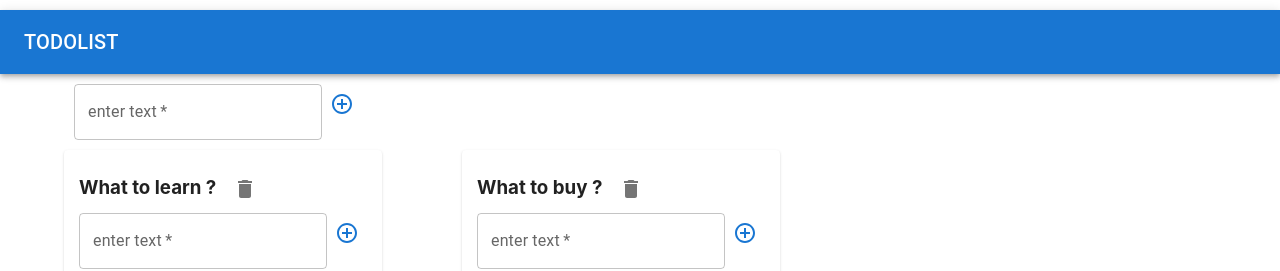
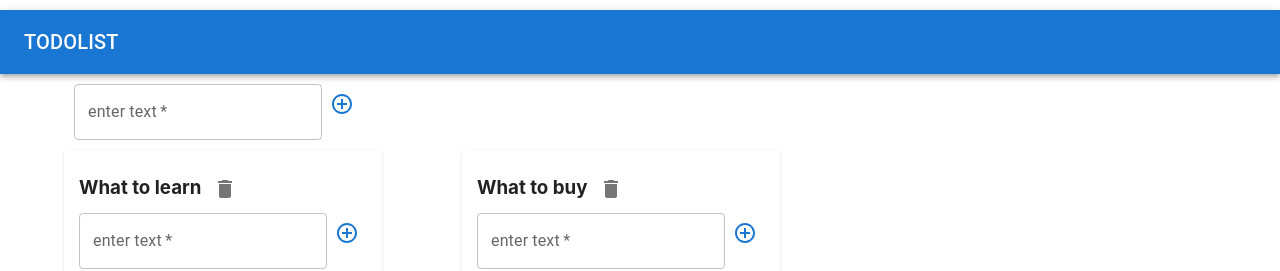
Before and after one commit to zhirkovpetr/TODOLIST, a React (Create React App) app: page / in a window 1280 px wide. Shown: the top 271 px of the page. Built offline with nearby package versions, Linux system fonts and the light colour scheme; the HTML template or start-up script is replaced by a standard one.

Commit message:
feat: todolist reducer, unit test for todolist reducer, change usestate on usereducer in app from todolist

```diff
--- a/src/App.css
+++ b/src/App.css
@@ -15,7 +15,6 @@ ul {
   margin-top: 10px;
 }
 
-
 .active-filter {
   background-color: coral;
 }
--- a/src/App.tsx
+++ b/src/App.tsx
@@ -1,7 +1,14 @@
-import React, {useState} from 'react';
+import React, {useReducer, useState} from 'react';
 
 import {TaskType, Todolist} from "./Todolist";
 import {AddItemForm} from "./AddItemForm";
+import {
+  AddTodolistAC,
+  ChangeTodolistFilterAC,
+  ChangeTodolistTitleAC,
+  RemoveTodolistAC,
+  todolistReducer
+} from "./reducers/todolist-reducer";
 
 import AppBar from '@mui/material/AppBar';
 import Toolbar from '@mui/material/Toolbar';
@@ -9,11 +16,12 @@ import Typography from '@mui/material/Typography';
 import Container from "@mui/material/Container";
 import Grid from "@mui/material/Grid";
 import Paper from "@mui/material/Paper";
+
 import './App.css';
 
 export type FilterType = 'All' | 'Active' | 'Completed'
 
-type TodolistType = {
+export type TodolistType = {
   id: string
   title: string
   filter: FilterType
@@ -27,9 +35,9 @@ export const App: React.FC = () => {
   const todolistId1 = crypto.randomUUID()
   const todolistId2 = crypto.randomUUID()
 
-  let [todolists, setTodolists] = useState<TodolistType[]>([
-    {id: todolistId1, title: 'What to learn ? ', filter: 'All'},
-    {id: todolistId2, title: 'What to buy ? ', filter: 'All'},
+  const [todolists, dispatchTodolists] = useReducer(todolistReducer, [
+    {id: todolistId1, title: "What to learn", filter: "All"},
+    {id: todolistId2, title: "What to buy", filter: "All"}
   ])
 
   let [tasks, setTasks] = useState<TaskStateType>({
@@ -48,18 +56,15 @@ export const App: React.FC = () => {
   })
 
   const changeTodolistFilter = (value: FilterType, todolistId: string) => {
-    setTodolists(todolists.map(todolist => todolist.id === todolistId ? {
-      ...todolist,
-      filter: value
-    } : {...todolist}))
+    dispatchTodolists(ChangeTodolistFilterAC(value, todolistId))
   }
 
   const deleteTask = (id: string, todolistId: string) => {
     setTasks({...tasks, [todolistId]: tasks[todolistId].filter(task => task.id !== id)})
   }
 
-  const deleteTodolist = (todolistId: string) => {
-    setTodolists(todolists.filter(todolist => todolist.id !== todolistId))
+  const removeTodolist = (todolistId: string) => {
+    dispatchTodolists(RemoveTodolistAC(todolistId))
     delete tasks[todolistId]
   }
 
@@ -77,15 +82,12 @@ export const App: React.FC = () => {
 
   const addTodolistHandler = (title: string) => {
     let todolistId = crypto.randomUUID()
-    setTodolists([{id: todolistId, title: title + ' ', filter: 'All'}, ...todolists])
+    dispatchTodolists(AddTodolistAC(title, todolistId))
     setTasks({...tasks, [todolistId]: []})
   }
 
   const changeTodolistTitle = (title: string, todolistId: string) => {
-    setTodolists(todolists.map(todolist => todolist.id === todolistId ? {
-      ...todolist,
-      title: title
-    } : {...todolist}))
+   dispatchTodolists(ChangeTodolistTitleAC(title, todolistId))
   }
 
   const changeTaskTitle = (taskId: string, title: string, todolistId: string) => {
@@ -130,7 +132,7 @@ export const App: React.FC = () => {
                   addTask={addTask}
                   deleteTask={deleteTask}
                   changeTaskStatus={changeTaskStatus}
-                  deleteTodolist={deleteTodolist}
+                  deleteTodolist={removeTodolist}
                   changeTaskTitle={changeTaskTitle}
                   changeTodolistTitle={changeTodolistTitle}
                   changeTodolistFilter={changeTodolistFilter}/>
--- a/src/Todolist.tsx
+++ b/src/Todolist.tsx
@@ -8,6 +8,7 @@ import IconButton from '@mui/material/IconButton';
 import DeleteIcon from '@mui/icons-material/Delete';
 import Button from '@mui/material/Button';
 import Checkbox from '@mui/material/Checkbox';
+
 import './App.css';
 
 export type TaskType = {
@@ -74,7 +75,7 @@ export const Todolist: React.FC<TodolistPropsType> = (props) => {
     return (
       <div key={task.id} className={task.isDone ? 'is-done' : ''}>
         <li>
-          <Checkbox checked={task.isDone} onChange={onChangeStatusHandler} size="small" />
+          <Checkbox checked={task.isDone} onChange={onChangeStatusHandler} size="small"/>
           <EditSpan title={task.title} onChangeTitle={onChangeTaskTitle}/>
           <IconButton onClick={deleteTaskHandler} aria-label="delete" size="small">
             <DeleteIcon fontSize="small"/>
--- /dev/null
+++ b/src/reducers/todolist-reducer.ts
@@ -0,0 +1,56 @@
+import {FilterType, TodolistType} from "../App";
+
+const CHANGE_TODOLIST_FILTER = 'CHANGE-TODOLIST-FILTER'
+const REMOVE_TODOLIST = 'REMOVE-TODOLIST'
+const ADD_TODOLIST = 'ADD-TODOLIST'
+const CHANGE_TODOLIST_TITLE = 'CHANGE-TODOLIST-TITLE'
+
+type ChangeTodolistFilterType = ReturnType<typeof ChangeTodolistFilterAC>
+type RemoveTodolistType = ReturnType<typeof RemoveTodolistAC>
+type AddTodolistType = ReturnType<typeof AddTodolistAC>
+type ChangeTodolistTitleType = ReturnType<typeof ChangeTodolistTitleAC>
+
+type ActionType = ChangeTodolistFilterType | RemoveTodolistType | AddTodolistType | ChangeTodolistTitleType
+
+export const todolistReducer = (state: TodolistType[], action: ActionType): TodolistType[] => {
+  switch (action.type) {
+    case CHANGE_TODOLIST_FILTER: {
+      return state.map(t => t.id === action.payload.todolistId ? {...t, filter: action.payload.filter} : t)
+    }
+    case REMOVE_TODOLIST: {
+      return state.filter(t => t.id !== action.payload.todolistId)
+    }
+    case ADD_TODOLIST: {
+      return [{id: action.payload.todolistId, title: action.payload.title, filter: 'All'}, ...state]
+    }
+    case CHANGE_TODOLIST_TITLE: {
+      return state.map(t => t.id === action.payload.todolistId ? {...t, title: action.payload.title} : t)
+    }
+    default:
+      return state
+  }
+}
+
+export const ChangeTodolistFilterAC = (filter: FilterType, todolistId: string) => {
+  return {
+    type: CHANGE_TODOLIST_FILTER, payload: {filter, todolistId}
+  } as const
+}
+
+export const RemoveTodolistAC = (todolistId: string) => {
+  return {
+    type: REMOVE_TODOLIST, payload: {todolistId}
+  } as const
+}
+
+export const AddTodolistAC = (title: string, todolistId: string) => {
+  return {
+    type: ADD_TODOLIST, payload: {title, todolistId}
+  } as const
+}
+
+export const ChangeTodolistTitleAC = (title: string, todolistId: string) => {
+  return {
+    type: CHANGE_TODOLIST_TITLE, payload: {title, todolistId}
+  } as const
+}
```
Also changed, not shown: src/reducers/task-reducer.ts (added), 2 other files (tests, documents, lock files or other folders).
